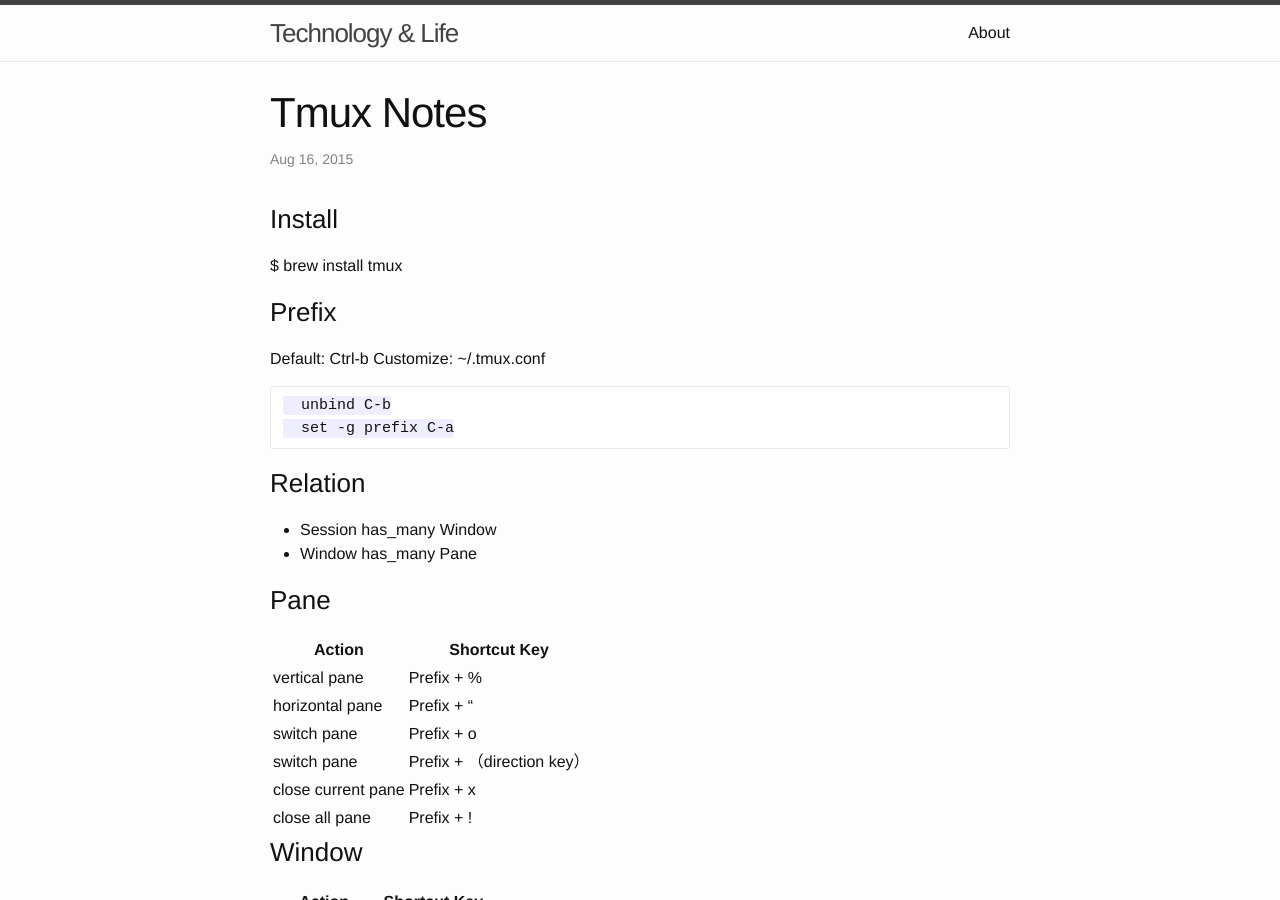
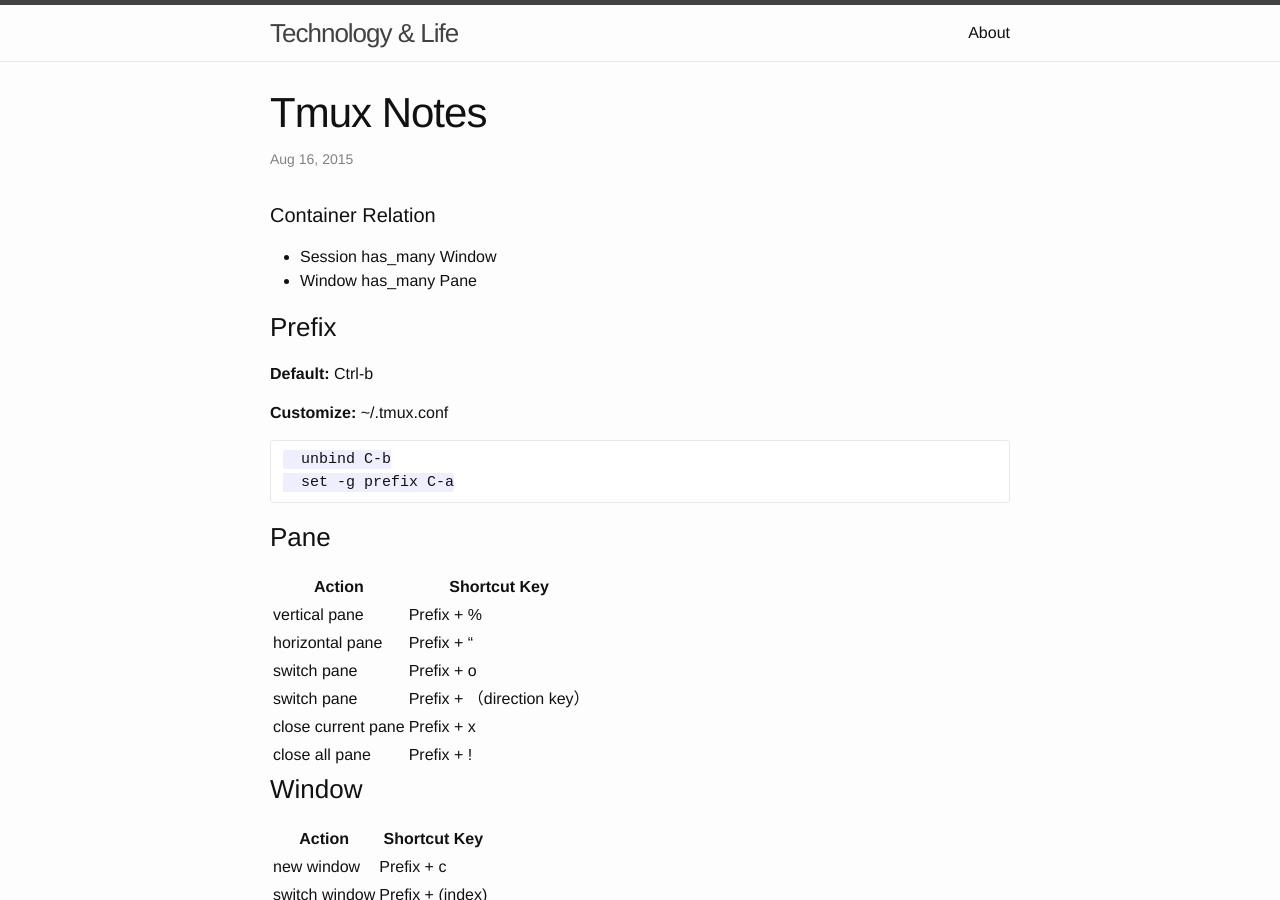
Before and after one commit to zernel/zernel.github.io, a Jekyll site: the page built from _posts/2015-08-16-tmux-notes.markdown, in a window 1280 px wide and 900 px high. Built offline with Jekyll 4.4.1, drawn with Linux system fonts in a browser that asks for light colours.

Commit message:
Update tmux notes

````diff
--- a/_posts/2015-08-16-tmux-notes.markdown
+++ b/_posts/2015-08-16-tmux-notes.markdown
@@ -5,20 +5,17 @@ category: Technology
 tags: tmux linux vim
 ---
 
-### Install
-$ brew install tmux
+#### Container Relation
+* Session has_many Window
+* Window has_many Pane
 
 ### Prefix
-Default: Ctrl-b
-Customize: ~/.tmux.conf
-```
-  unbind C-b
-  set -g prefix C-a
-```
+**Default:** Ctrl-b
 
-### Relation
-* Session has_many Window
-* Window has_many Pane
+**Customize:** ~/.tmux.conf
+
+      unbind C-b
+      set -g prefix C-a
 
 ### Pane
 
````
